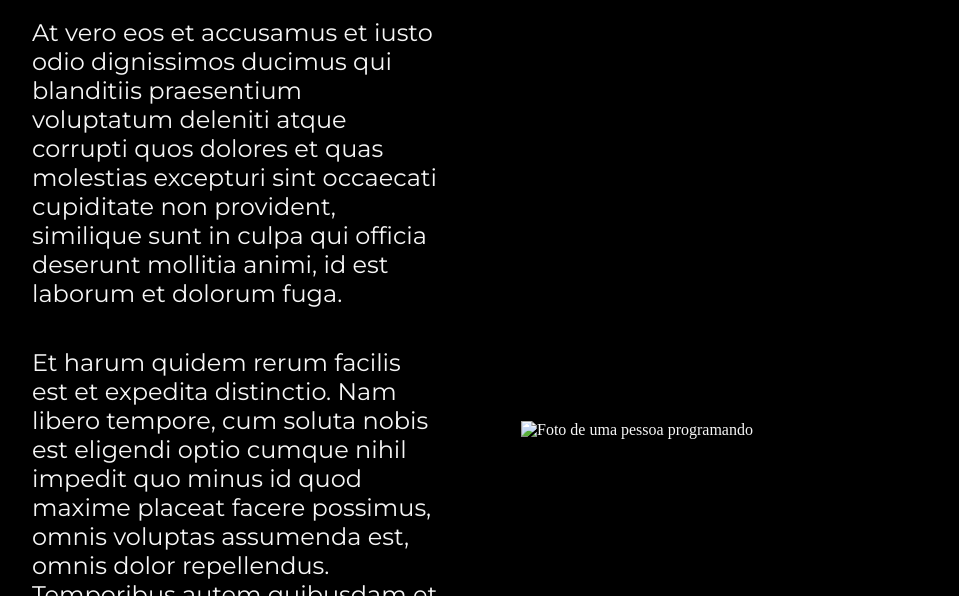
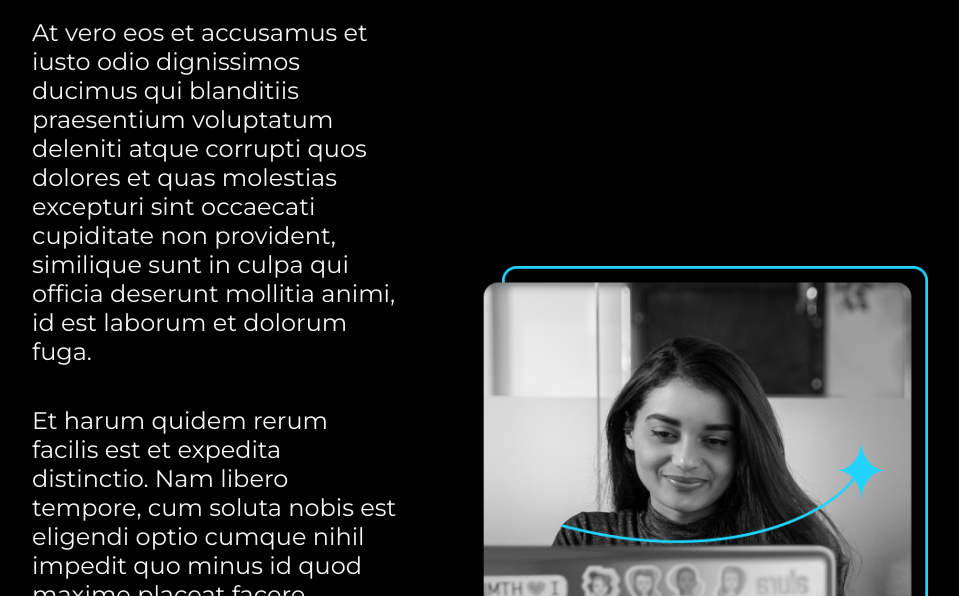
Before and after one commit to Enzo-Navarro/alura-Alura-portifolio, a plain HTML site: page about.html in a window 1280 px wide. Shown: the part 204-800 px from the top of the page, without its empty margins (160-1119 px from the left). Drawn offline with nearby package versions, Linux system fonts and the light colour scheme.

Commit message:
corrige caminho imagem about

```diff
--- a/about.html
+++ b/about.html
@@ -20,7 +20,7 @@
                 <p class="apresentacao__conteudo__texto">At vero eos et accusamus et iusto odio dignissimos ducimus qui blanditiis praesentium voluptatum deleniti atque corrupti quos dolores et quas molestias excepturi sint occaecati cupiditate non provident, similique sunt in culpa qui officia deserunt mollitia animi, id est laborum et dolorum fuga.</p>
                 <p class="apresentacao__conteudo__texto">Et harum quidem rerum facilis est et expedita distinctio. Nam libero tempore, cum soluta nobis est eligendi optio cumque nihil impedit quo minus id quod maxime placeat facere possimus, omnis voluptas assumenda est, omnis dolor repellendus. Temporibus autem quibusdam et aut officiis debitis aut rerum necessitatibus saepe eveniet ut et voluptates repudiandae sint et molestiae non recusandae. Itaque earum rerum hic tenetur a sapiente delectus, ut aut reiciendis voluptatibus maiores alias consequatur aut perferendis doloribus asperiores ipsum delis forum birol parela maxime infena. Excepteur sint occaecat </p>
             </section>
-            <img class="apresentacao__imagem" src="/alura curso 1 front-end/Assets/Imagem.png" alt="Foto de uma pessoa programando">
+            <img class="apresentacao__imagem" src="./Assets/Imagem.png" alt="Foto de uma pessoa programando">
         </main>
         <footer class="rodape">
             <p>Desenvolvido por Alura.</p>
```
